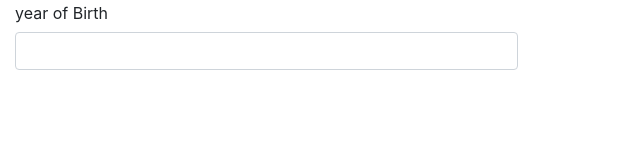
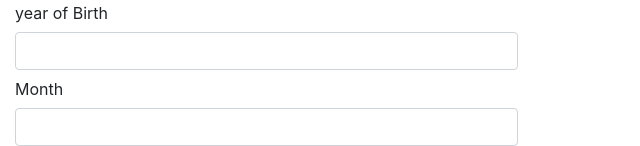
Before and after one commit to sakwamatsotso/Akan-Names, a plain HTML site: page script.html in a window 1280 px wide. Shown: the part 905-1051 px from the top of the page, 0-640 px from the left. Before the commit the page ends 975 px from the top, so only its background shows below. Drawn offline with Linux system fonts and the light colour scheme.

Commit message:
created form for year and month and labelled them. also styled up

```diff
--- a/script.html
+++ b/script.html
@@ -43,5 +43,11 @@
                <input type="number" class="form-control" id="Year" min="1900" max="2100"required>
                </div>
             </div>
-    </body>
+        <div class="form-group-row">
+            <label for="Month" class="col-md-2 col-form-label">Month</label>
+            <div class="col-md-5">
+                <input type="number"class="form-control"id="Month"min="1" max="12" required>
+           </div>
+        </div>
+     </body>
 </html>
```
